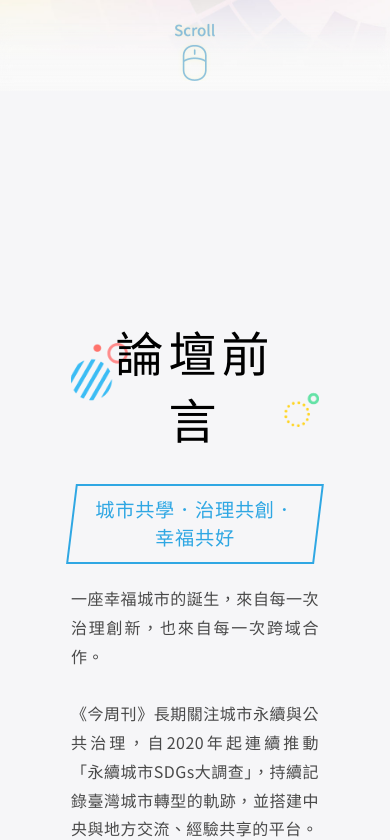
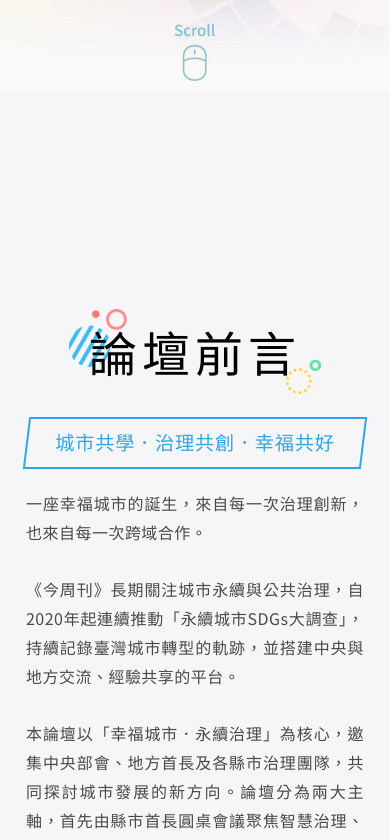
Before and after one commit to jackietsairock/SDGsforum, a Vue app: page / in a window 390 px wide. Shown: the part 753-1593 px from the top of the page. Built offline with nearby package versions, Linux system fonts and the light colour scheme.

Commit message:
調整首頁介紹區域的內邊距，優化報名按鈕的圖片樣式

```diff
--- a/src/App.vue
+++ b/src/App.vue
@@ -88,7 +88,7 @@ const eventInfo = getContentByType('event', 5)
 }
 
 #intro{
-    padding: 90px 55px;
+    padding: 90px 10px;
 }
 
 
--- a/src/components/SignUp.vue
+++ b/src/components/SignUp.vue
@@ -363,7 +363,7 @@ function isOtherSelected(key) {
                     </label>
                 </div>
                 <button type="submit" class="w-fit mx-auto mt-4 hover:cursor-pointer">
-                    <img class="h-[55px]" src="../assets/image/signup2.png" alt="立即報名圖示">
+                    <img class="w-full h-auto sm:w-auto sm:h-[55px]" src="../assets/image/signup2.png" alt="立即報名圖示">
                 </button>
                 <!-- <div class="sign_up_info_box w-full flex flex-col gap-8 my-10 mx-auto text-justify text-[#4e4e5a] sm:text-center">
                     <div class="border-t border-dashed border-gray-300 pt-2 pb-2"></div>
```
